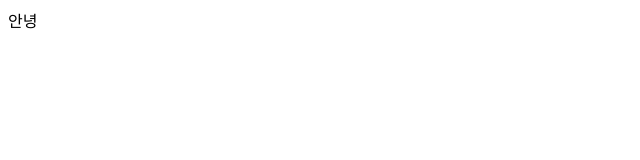
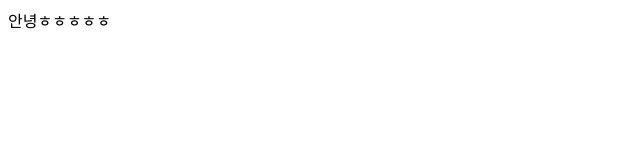
Before and after one commit to qwqw0414/kh_mini-project, a plain HTML site: page test.html in a window 1280 px wide. Shown: the full height of the page, 0-640 px from the left. Drawn offline with Linux system fonts and the light colour scheme.

Commit message:
ㅎㅎㅎㅎ추가

```diff
--- a/test.html
+++ b/test.html
@@ -7,6 +7,6 @@
     <title>test</title>
 </head>
 <body>
-    안녕
+    안녕ㅎㅎㅎㅎㅎ
 </body>
 </html>
```
